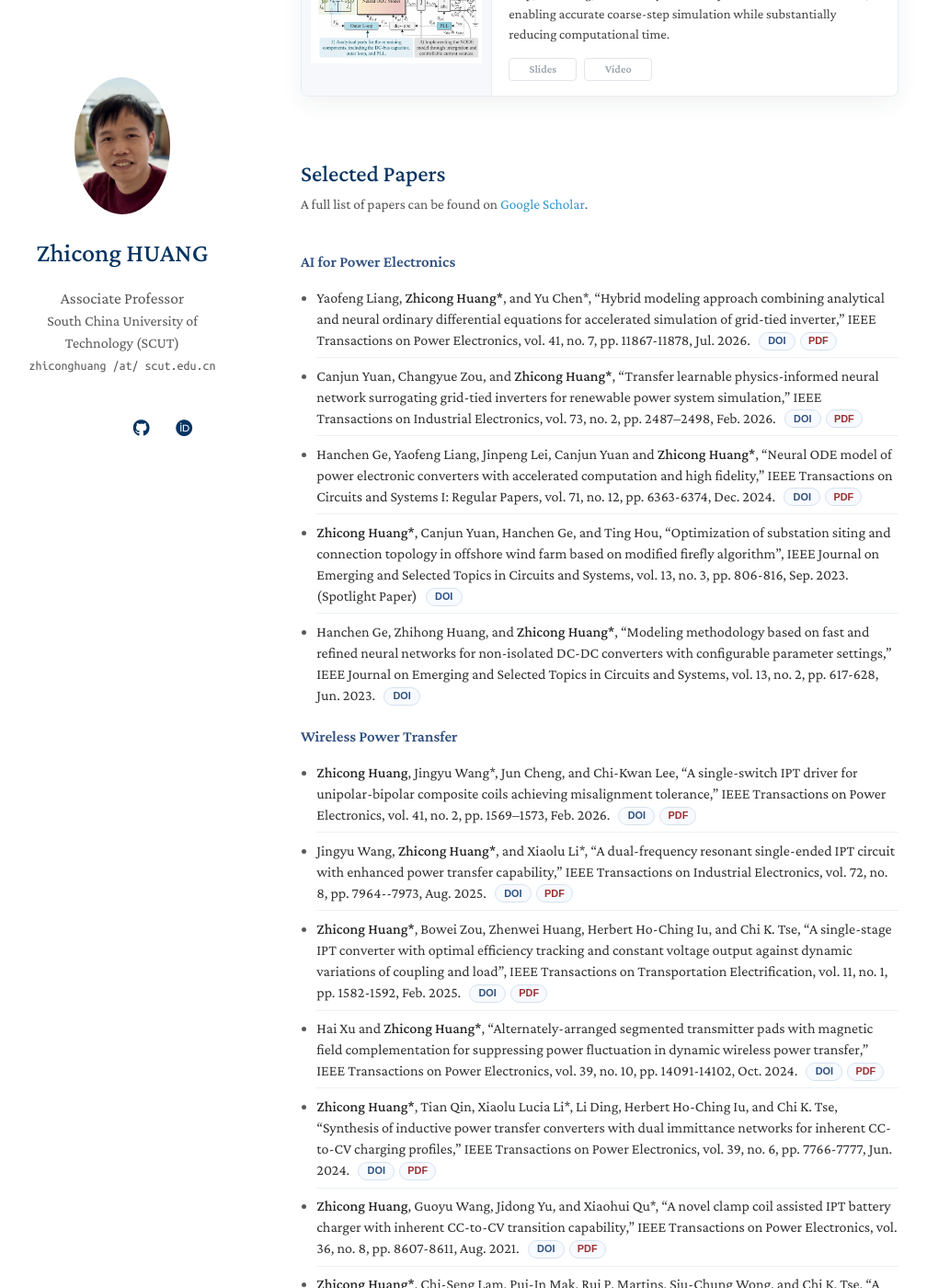
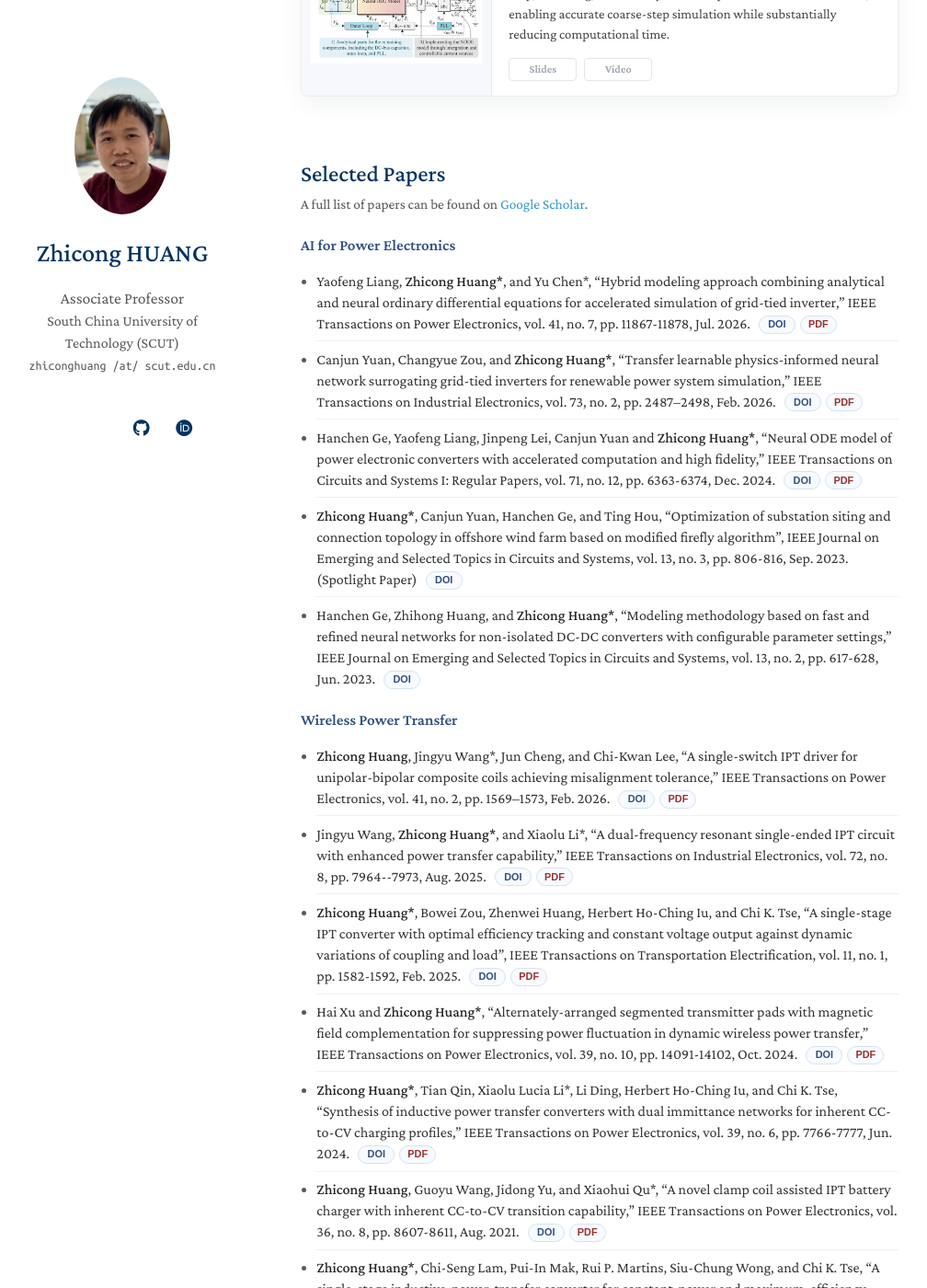
Before and after one commit to forwardhuang/forwardhuang.github.io, a Jekyll site: the page built from index.md, in a window 1280 px wide and 1400 px high, scrolled down 1273 px. Shown: the whole window at 92% size, without its empty margins (143-1151 px from the left). Built offline with Jekyll 4.4.1, drawn with Linux system fonts in a browser that asks for light colours; a style sheet for code colours, icons or effects is not loaded; our own code applies the rules of GitHub Pages for plain Markdown files.

Commit message:
Finish repository cleanup and fix section flow

```diff
--- a/assets/css/style.scss
+++ b/assets/css/style.scss
@@ -177,6 +177,8 @@
 }
 
 .publication-category {
+  float: none;
+  width: 100%;
   margin: 1.5em 0 0 !important;
   padding: 0 !important;
 }
@@ -267,6 +269,8 @@
 }
 
 .alumni-section {
+  float: none;
+  width: 100%;
   padding-top: 5rem;
 }
 
```
Also changed, not shown: README.md, README_de.md (deleted), README_zh_Hans.md (deleted), README_zh_Hant.md (deleted).
